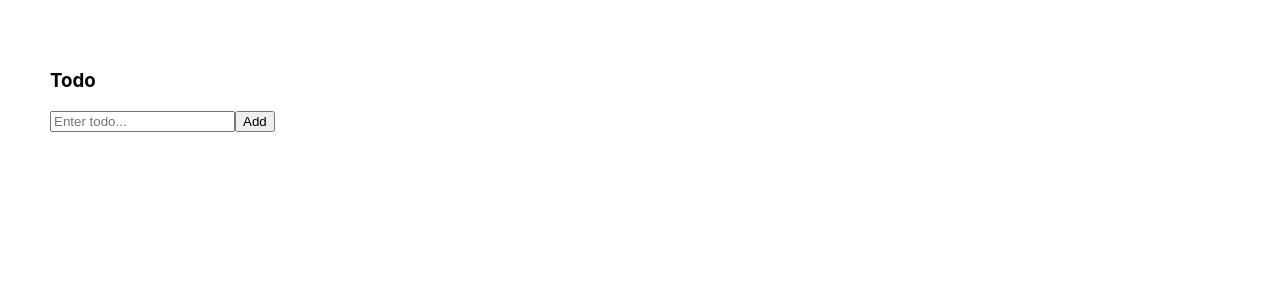
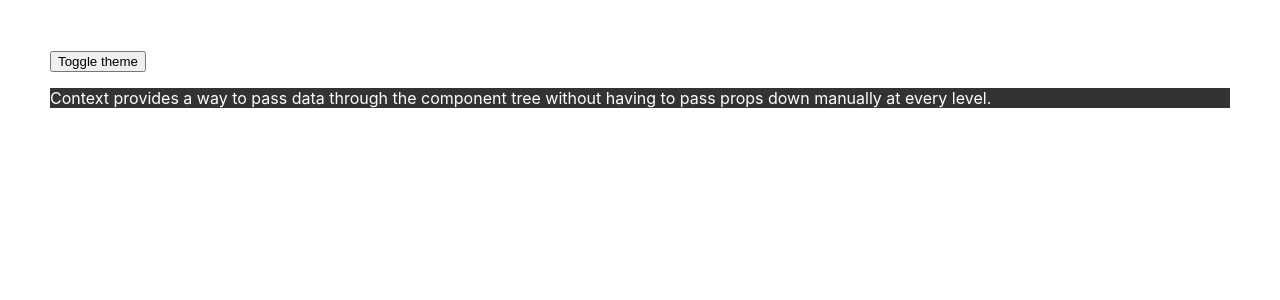
Before and after one commit to LuongHienThaoTrang/HOOKS, a React (Create React App) app: page / in a window 1280 px wide. Shown: the top 300 px of the page. Built offline with nearby package versions, Linux system fonts and the light colour scheme.

Commit message:
Ex 1: useContext

```diff
--- a/src/App.css
+++ b/src/App.css
@@ -1,38 +1,4 @@
-.App {
-  text-align: center;
+.dark {
+  color: #fff;
+  background-color: #333;
 }
-
-.App-logo {
-  height: 40vmin;
-  pointer-events: none;
-}
-
-@media (prefers-reduced-motion: no-preference) {
-  .App-logo {
-    animation: App-logo-spin infinite 20s linear;
-  }
-}
-
-.App-header {
-  background-color: #282c34;
-  min-height: 100vh;
-  display: flex;
-  flex-direction: column;
-  align-items: center;
-  justify-content: center;
-  font-size: calc(10px + 2vmin);
-  color: white;
-}
-
-.App-link {
-  color: #61dafb;
-}
-
-@keyframes App-logo-spin {
-  from {
-    transform: rotate(0deg);
-  }
-  to {
-    transform: rotate(360deg);
-  }
-}
--- a/src/App.js
+++ b/src/App.js
@@ -1,12 +1,16 @@
 
-import { useState, useEffect, useLayoutEffect, useRef, memo, useCallback, useMemo, useReducer } from "react"
-import UseReducerRecap from "./useReducer recap"
+import { useState, useEffect, useLayoutEffect, useRef, memo, useCallback, useMemo, useReducer, createContext, useContext } from "react"
+import Content from './useContext/Content';
+import { ThemeContext } from "./useContext";
+import './App.css'
 
 function App() {
+  const contextToggleTheme = useContext(ThemeContext)
 
   return (
     <div className="App" style={{ padding: 50 }}>
-      <UseReducerRecap />
+      <button onClick={contextToggleTheme.toggleTheme}>Toggle theme</button>
+      <Content />
     </div>
   );
 }
--- a/src/index.js
+++ b/src/index.js
@@ -3,6 +3,7 @@
 import './index.css';
 import App from './App';
 import reportWebVitals from './reportWebVitals';
+import { ThemeProvider } from './useContext';
 
 // Fake comment
 const emitComment = (id) => {
@@ -20,7 +21,9 @@
 const root = ReactDOM.createRoot(document.getElementById('root'));
 root.render(
   // <React.StrictMode>
+  <ThemeProvider>
     <App />
+  </ThemeProvider>
   /* </React.StrictMode> */
 );
 
--- /dev/null
+++ b/src/useContext/Content.js
@@ -0,0 +1,7 @@
+import Paragraph from "./Paragraph"
+
+function Content() {
+    return <Paragraph />
+}
+
+export default Content
--- /dev/null
+++ b/src/useContext/Paragraph.js
@@ -0,0 +1,14 @@
+import { useContext } from 'react'
+import { ThemeContext } from './ThemeContext'
+
+function Paragraph() {
+    const contextTheme = useContext(ThemeContext)
+
+    return (
+        <p className={contextTheme.theme}>
+            Context provides a way to pass data through the component tree without having to pass props down manually at every level.
+        </p>
+    )
+}
+
+export default Paragraph
--- /dev/null
+++ b/src/useContext/ThemeContext.js
@@ -0,0 +1,2 @@
+import { createContext } from "react"
+export const ThemeContext = createContext()
--- /dev/null
+++ b/src/useContext/ThemeProvider.js
@@ -0,0 +1,24 @@
+import { useState } from 'react'
+import { ThemeContext } from './ThemeContext'
+
+function Provider({ children }) {
+
+    const [theme, setTheme] = useState('dark')
+
+    const toggleTheme = () => {
+        setTheme(theme === 'dark' ? 'light' : 'dark')
+    }
+
+    const data = {
+        theme,
+        toggleTheme
+    }
+
+    return (
+        <ThemeContext.Provider value={data}>
+            {children}
+        </ThemeContext.Provider>
+    )
+}
+
+export default Provider
--- /dev/null
+++ b/src/useContext/index.js
@@ -0,0 +1,3 @@
+
+export { default as ThemeProvider } from './ThemeProvider'
+export { ThemeContext } from './ThemeContext'
```
